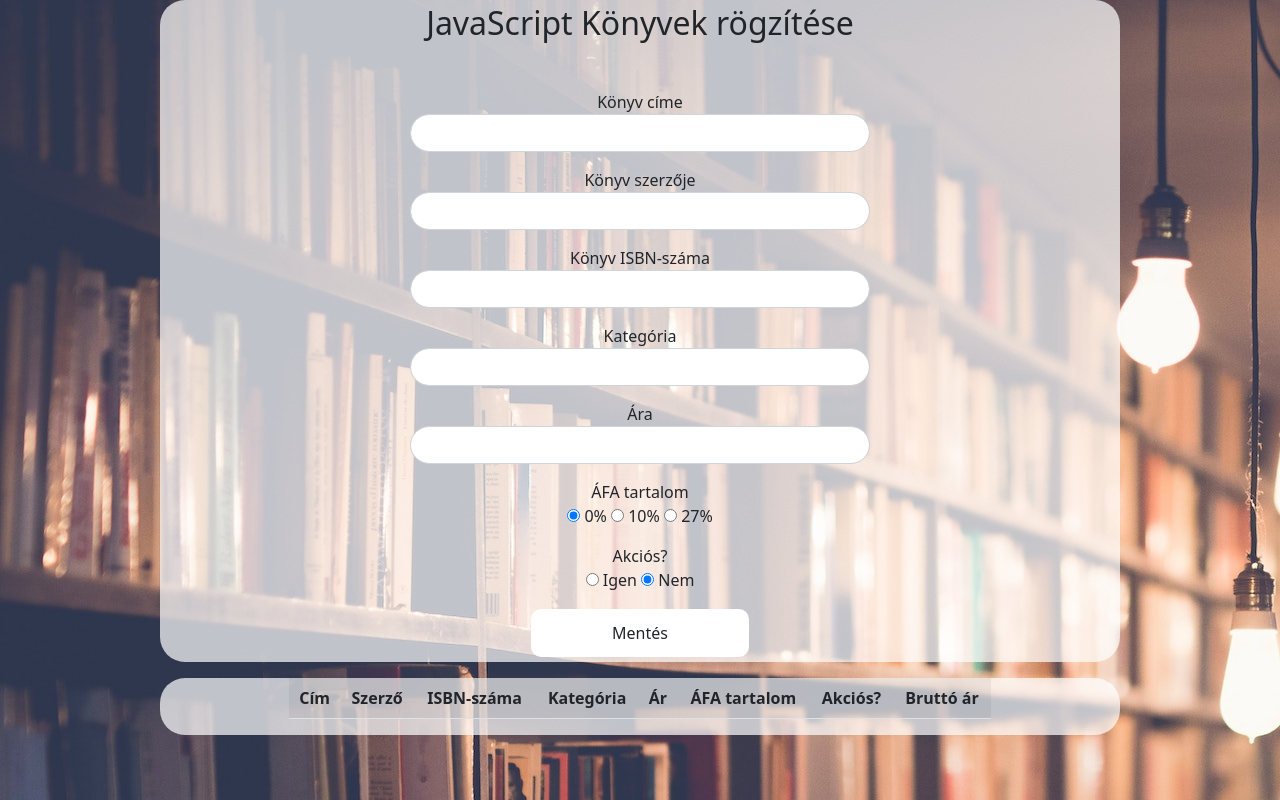
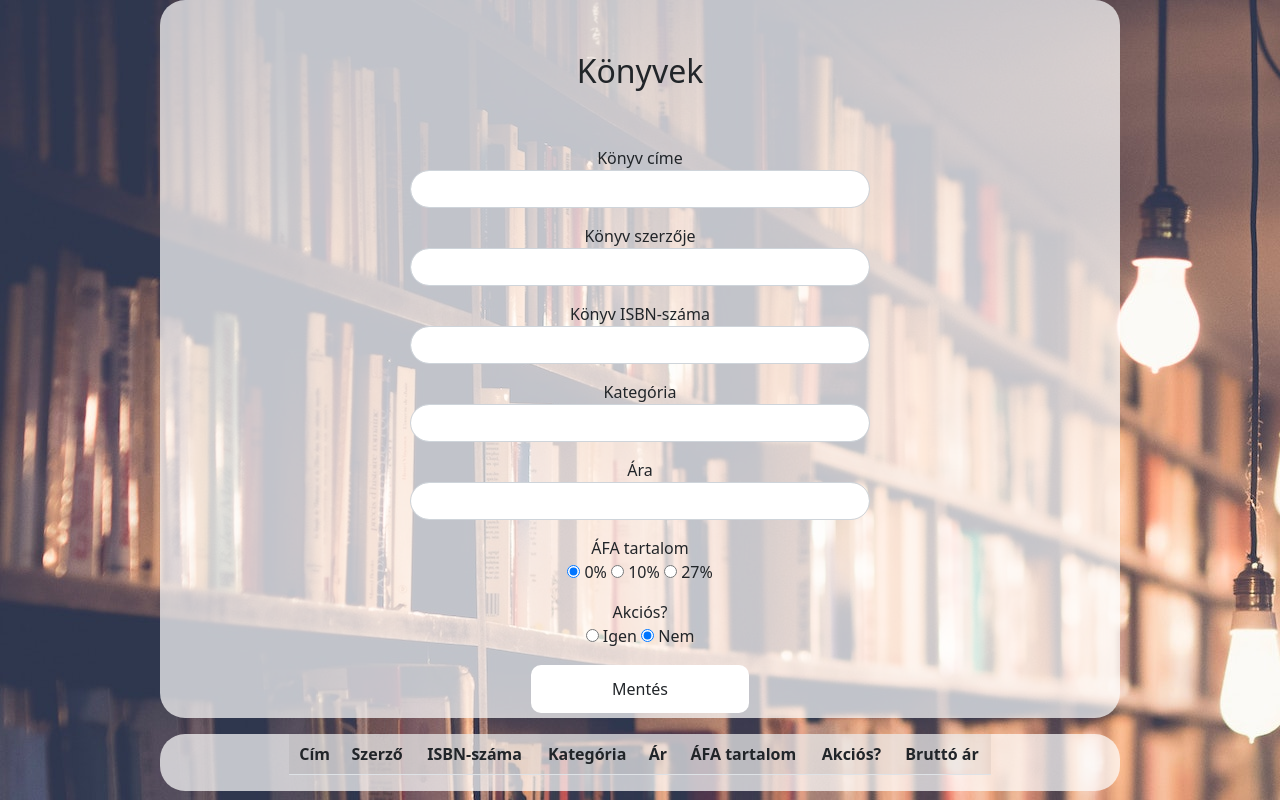
Before and after one commit to zsuky2/git-vizsga, a plain HTML site: page index.html in a window 1280 px wide. Drawn offline with nearby package versions, Linux system fonts and the light colour scheme.

Commit message:
Update index.html

```diff
--- a/index.html
+++ b/index.html
@@ -8,7 +8,7 @@
     <meta name="Description" content="Enter your description here" />
     <link rel="stylesheet" href="https://cdnjs.cloudflare.com/ajax/libs/twitter-bootstrap/5.1.0/css/bootstrap.min.css">
     <link rel="stylesheet" href="style.css">
-    <title>JavaScript Könyvek rögzítése</title>
+    <title>Könyvek rögzítése</title>
 </head>
 
 <body>
@@ -17,7 +17,7 @@
 
         <form action="" method="post" class="w-50 text-center p-1">
 
-            <h2 class="mb-5">JavaScript Könyvek rögzítése</h2>
+            <h2 class="p-5">Könyvek</h2>
 
             <label>Könyv címe</label>
             <input type="text" id="title" class="form-control mb-3 rounded-pill">
```
